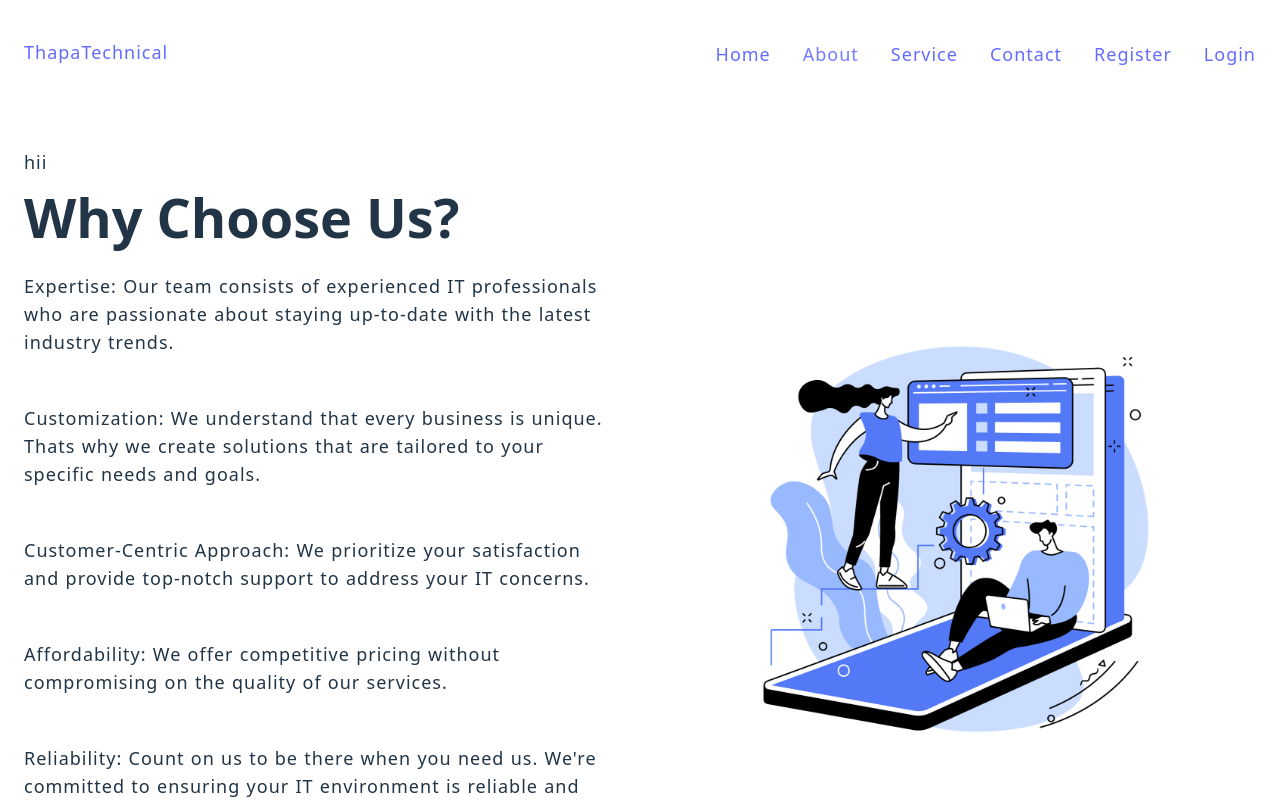
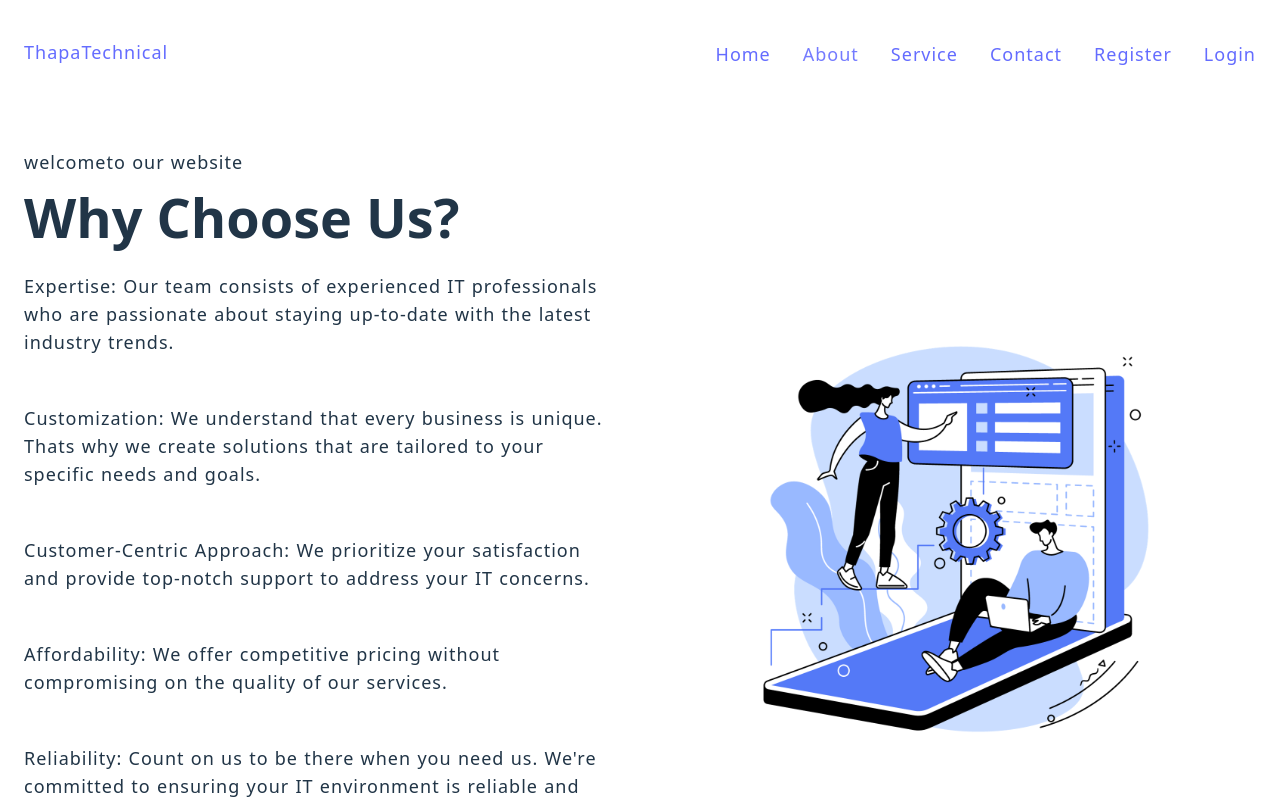
Before and after one commit to cykoravish/cykoravish-MERN, a React (Vite) app in the folder client/: page /about in a window 1280 px wide. Shown: the top 800 px of the page. Built offline with nearby package versions, Linux system fonts and the light colour scheme; no server answers.

Commit message:
improved about page ui

```diff
--- a/client/src/pages/About.jsx
+++ b/client/src/pages/About.jsx
@@ -11,8 +11,10 @@ const About = () => {
         <section className="section-hero">
           <div className="container grid grid-two-cols">
             <div className="hero-content">
-              <p>hii {user.username}</p>
-              {/* <p>We care to cure your Health</p> */}
+              <p>
+                welcome
+                {user ? ` ${user.username} to our website` : `to our website`}
+              </p>
 
               <h1>Why Choose Us? </h1>
               <p>
```
